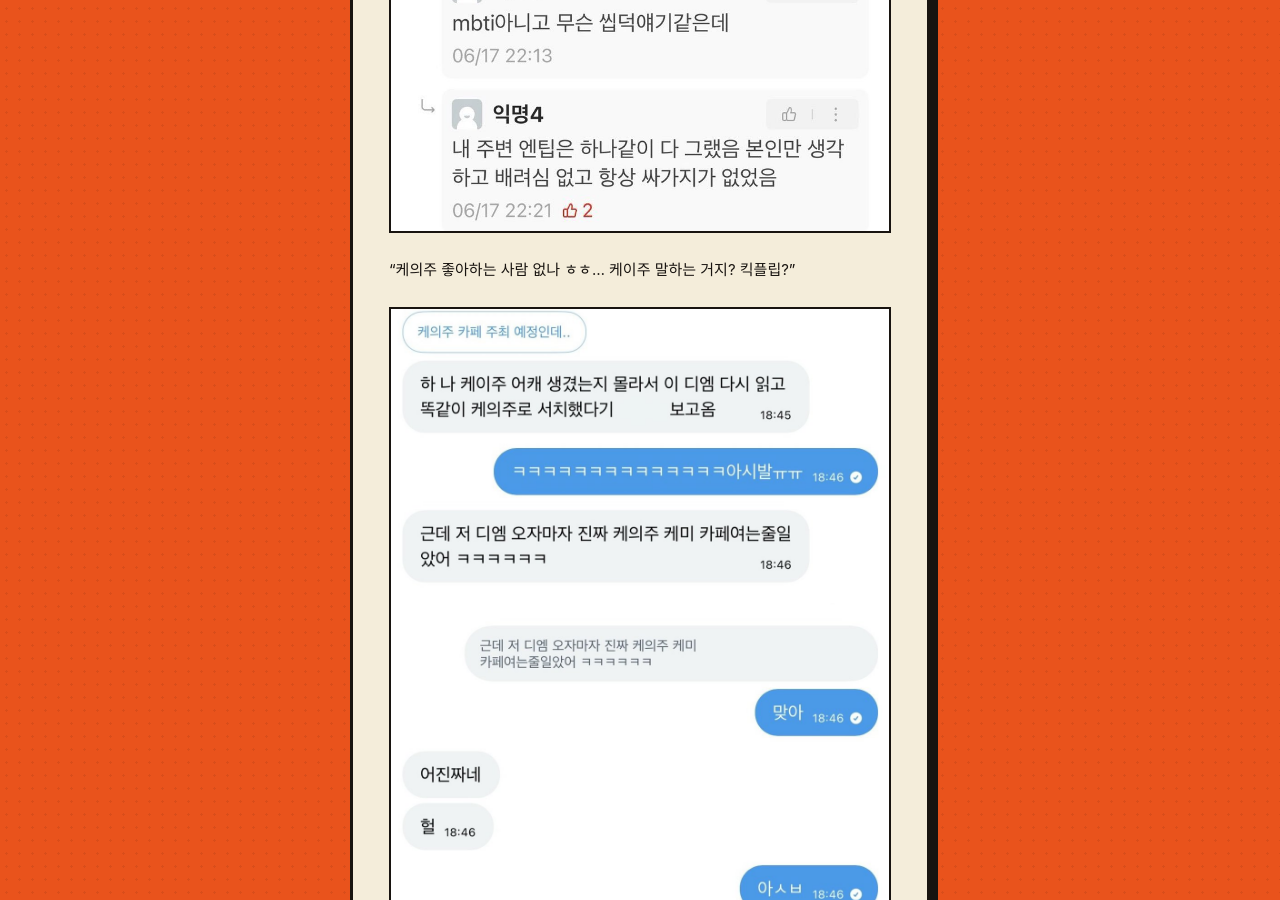
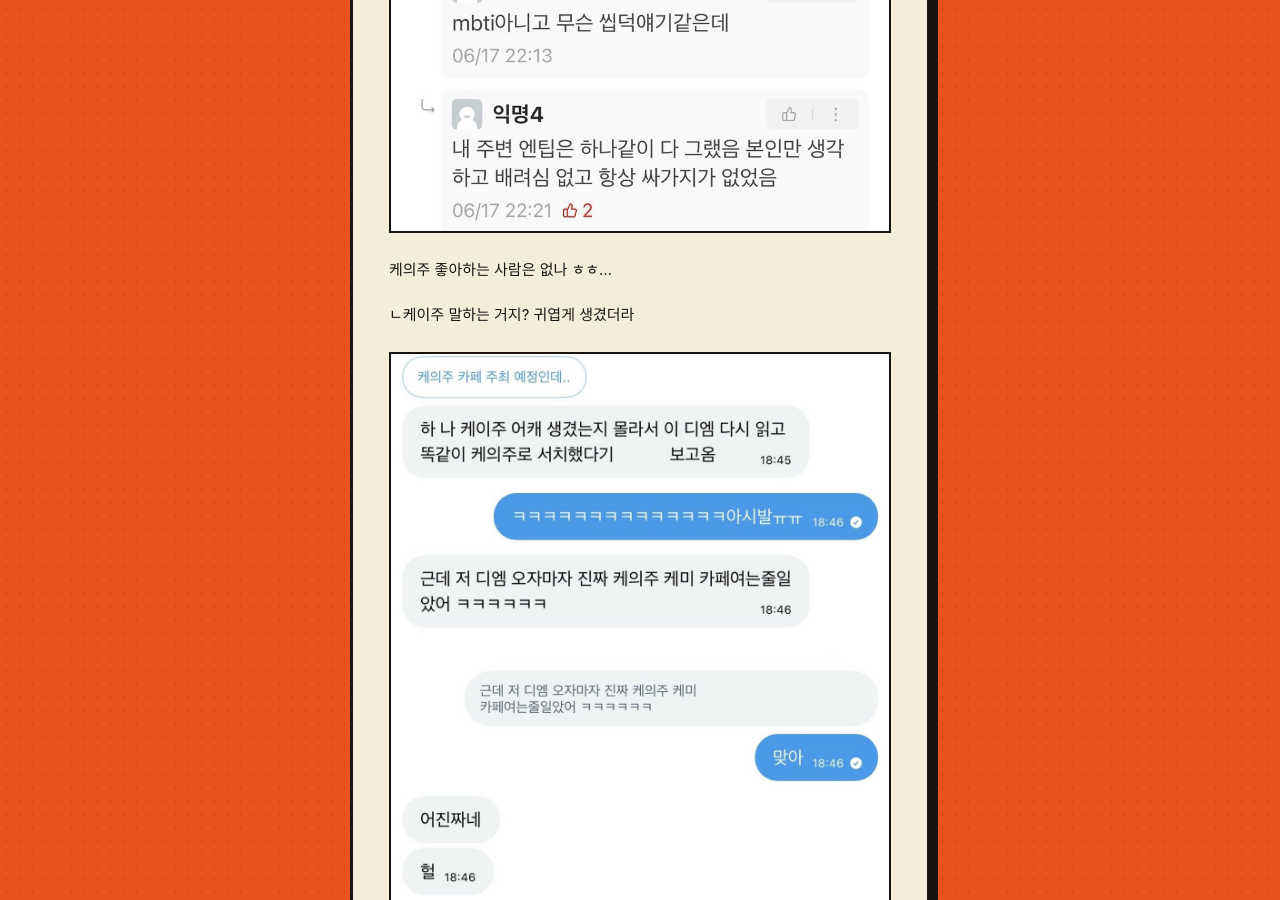
Before and after one commit to limitedpairing/blog, a Jekyll site: the page built from index.html, in a window 1280 px wide and 900 px high, scrolled down 1454 px. Built offline with Jekyll 4.4.1, drawn with Linux system fonts in a browser that asks for light colours; some web fonts are replaced.

Commit message:
Update index.html to modify text content
Removed a line and modified another in the HTML content.

```diff
--- a/index.html
+++ b/index.html
@@ -19,7 +19,8 @@ description: "케의주 카페 이벤트(LIMITED PAIRING)의 작업기 — 총
   <p>궁금하신 분이 계실지 모르겠지만... 작업기를 공유드리고 싶어 작성하게 되었습니다. 가볍게 즐겨주시면 감사하겠습니다! </p>
   {% include photo.html file="002-1.jpg" caption="난 엔팁 싫어" %}
 
-  <p>“케의주 좋아하는 사람 없나 ㅎㅎ… 케이주 말하는 거지? 킥플립?”<p>
+  <p>케의주 좋아하는 사람은 없나 ㅎㅎ…</p>
+  <p>ㄴ케이주 말하는 거지? 귀엽게 생겼더라</p>
 
   {% include photo.html file="002.jpg" caption="케이주? 케의주! (익명 처리한 DM)" %}
 
```
